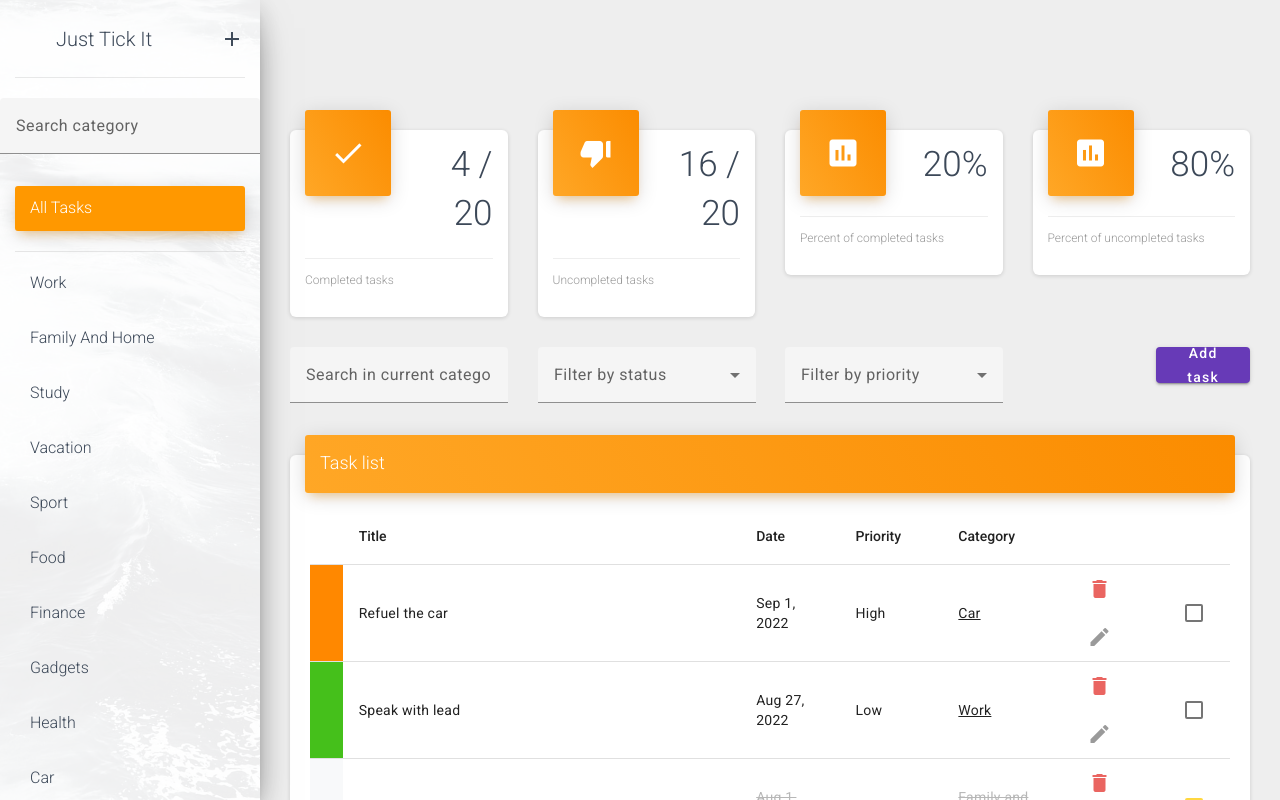
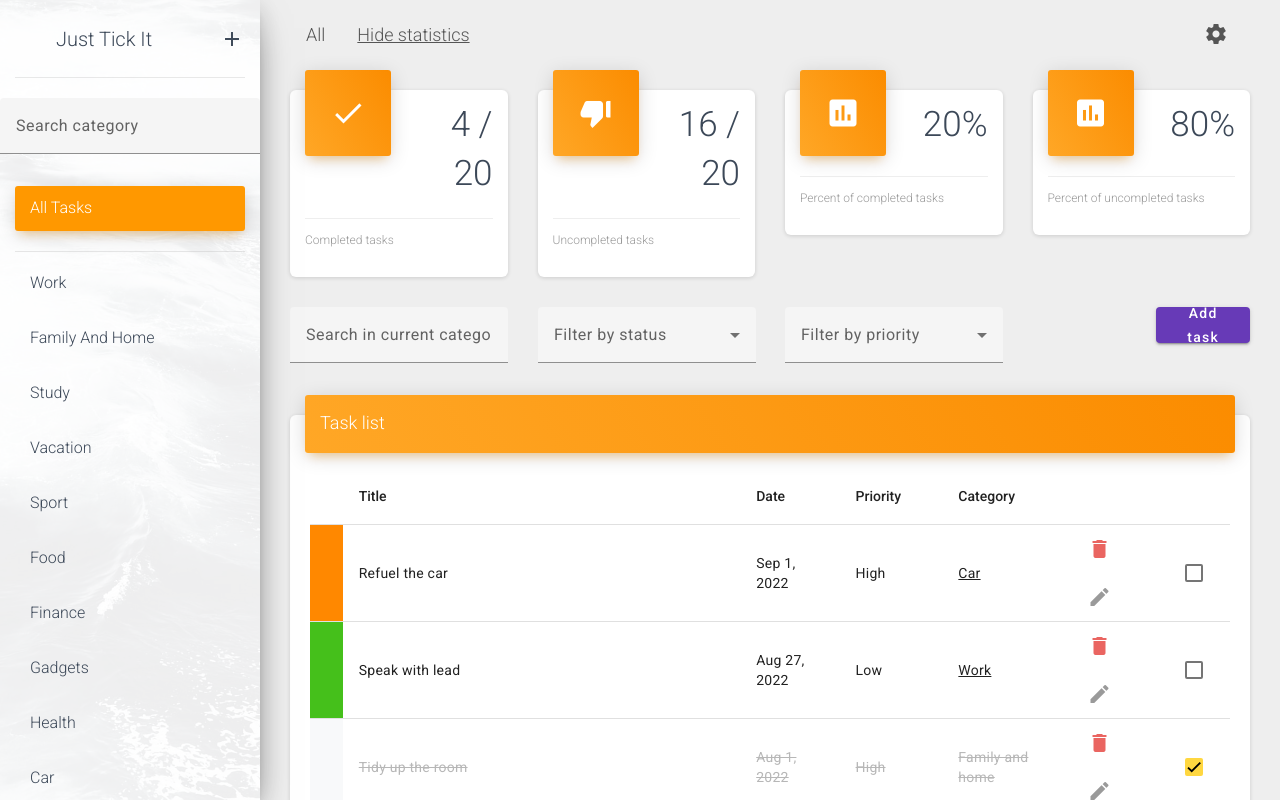
Before and after one commit to Vitaliistf/JustTickIt, an Angular app in the folder frontend/: page / in a window 1280 px wide. Shown: the top 800 px of the page. Built offline with nearby package versions, Linux system fonts and the light colour scheme.

Commit message:
Added header

```diff
--- a/frontend/src/app/app.component.html
+++ b/frontend/src/app/app.component.html
@@ -12,7 +12,11 @@
 
     <div class="main-panel">
 
-        <app-header></app-header>
+        <app-header
+          [categoryName]="selectedCategory ? selectedCategory.title : 'All'"
+          (toggleStatistics)="toggleStatistics($event)"
+          [showStatistics]="showStatistics">
+        </app-header>
 
         <div class="content">
             <div class="container-fluid">
@@ -20,7 +24,8 @@
                 <app-statistics
                         [totalTasksInCategory]="totalTasksCountInCategory"
                         [completedTasksInCategory]="completedCountInCategory"
-                        [uncompletedTasksInCategory]="uncompletedCountInCategory">
+                        [uncompletedTasksInCategory]="uncompletedCountInCategory"
+                        [showStatistics]="showStatistics">
                 </app-statistics>
 
                 <div class="row">
--- a/frontend/src/app/app.component.ts
+++ b/frontend/src/app/app.component.ts
@@ -33,6 +33,8 @@ export class AppComponent implements OnInit{
   completedCountInCategory!: number;
   uncompletedCountInCategory!: number;
   uncompletedTotalTasksCount!: number;
+
+  showStatistics = true;
 
   constructor(private dataService: DataService) {
   }
@@ -149,4 +151,8 @@ export class AppComponent implements OnInit{
         }
     )
   }
+
+  toggleStatistics(showStatistics: boolean) {
+    this.showStatistics = showStatistics;
+  }
 }
--- a/frontend/src/app/components/header/header.component.css
+++ b/frontend/src/app/components/header/header.component.css
@@ -0,0 +1,8 @@
+.header-icon {
+  cursor: pointer;
+  margin-right: 10px;
+}
+
+.settings button {
+  margin-right: 0;
+}
--- a/frontend/src/app/components/header/header.component.html
+++ b/frontend/src/app/components/header/header.component.html
@@ -1,2 +1,15 @@
 <nav class="navbar navbar-expand-lg navbar-transparent navbar-absolute fixed-top ">
+  <div class="container-fluid">
+    <div class="col-10 text-left align-self-start">
+      <p class="navbar-brand">{{categoryName}}</p>
+
+      <p class="link navbar-brand" (click)="onToggleStatistics()" *ngIf="showStatistics">Hide statistics</p>
+      <p class="link navbar-brand" (click)="onToggleStatistics()" *ngIf="!showStatistics">Show statistics</p>
+    </div>
+    <div class="col-2 text-right align-self-start">
+      <button class="header-icon" mat-icon-button>
+        <mat-icon>settings</mat-icon>
+      </button>
+    </div>
+  </div>
 </nav>
--- a/frontend/src/app/components/header/header.component.ts
+++ b/frontend/src/app/components/header/header.component.ts
@@ -1,10 +1,27 @@
-import { Component } from '@angular/core';
+import {Component, EventEmitter, Input, OnInit, Output} from '@angular/core';
 
 @Component({
   selector: 'app-header',
   templateUrl: './header.component.html',
   styleUrls: ['./header.component.css']
 })
-export class HeaderComponent {
+export class HeaderComponent implements OnInit {
+
+  @Input()
+  categoryName!: string;
+
+  @Input()
+  showStatistics!: boolean;
+
+  @Output()
+  toggleStatistics = new EventEmitter<boolean>();
+
+
+  ngOnInit(): void {
+  }
+
+  onToggleStatistics() {
+    this.toggleStatistics.emit(!this.showStatistics);
+  }
 
 }
--- a/frontend/src/app/components/statistics/statistics.component.html
+++ b/frontend/src/app/components/statistics/statistics.component.html
@@ -1,4 +1,4 @@
-<div>
+<div *ngIf="showStatistics">
     <div class="row">
         <app-stat-card class="col-lg-3 col-md-6 col-sm-6"
                        title="Completed tasks"
--- a/frontend/src/app/components/statistics/statistics.component.ts
+++ b/frontend/src/app/components/statistics/statistics.component.ts
@@ -19,4 +19,7 @@ export class StatisticsComponent implements OnInit {
   @Input()
   uncompletedTasksInCategory!: number;
 
+  @Input()
+  showStatistics!: boolean;
+
 }
--- a/frontend/src/styles.css
+++ b/frontend/src/styles.css
@@ -47,3 +47,15 @@
   width: calc(100% - 30px);
   background-color: rgba(180, 180, 180, 0.3);
 }
+
+.gray {
+  color: #8f8f8f
+}
+
+.main-panel > .content {
+  margin-top: 30px !important;
+}
+
+app-header {
+  width: 100%;
+}
```
